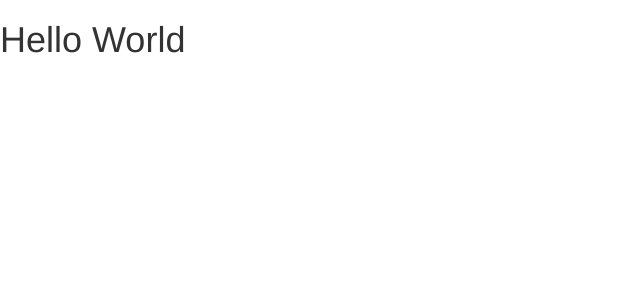
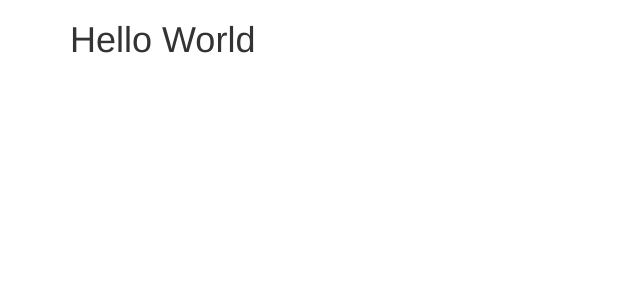
Before and after one commit to ryan-shah/ryan-shah.github.io, a Jekyll site: the page built from index.html, in a window 1280 px wide. Shown: the top 300 px of the page, without its empty margins (0-640 px from the left). Built offline with Jekyll 4.4.1, drawn with Linux system fonts in a browser that asks for light colours; nearby versions of some CDN libraries; library files that are not in the unit come from our copies.

Commit message:
bootstrap default updates

```diff
--- a/_layouts/default.html
+++ b/_layouts/default.html
@@ -1,12 +1,14 @@
-<!DOCTYPE html>
-<html>
+<!doctype html>
+<html lang="en">
 <head>
 	<title>{{ page.title }}</title>
 	<link rel="stylesheet" type="text/css" href="../css/bootstrap.css">
+	<meta name="viewport" content="width=device-width, initial-scale=1, shrink-to-fit=no">
 </head>
 <body>
-
-	{{ content }}
+	<div class="container">
+		{{ content }}
+	</div>
 
 	<script src="https://code.jquery.com/jquery-3.3.1.slim.min.js" integrity="sha384-q8i/X+965DzO0rT7abK41JStQIAqVgRVzpbzo5smXKp4YfRvH+8abtTE1Pi6jizo" crossorigin="anonymous"></script>
 	<script src="https://cdnjs.cloudflare.com/ajax/libs/popper.js/1.14.3/umd/popper.min.js" integrity="sha384-ZMP7rVo3mIykV+2+9J3UJ46jBk0WLaUAdn689aCwoqbBJiSnjAK/l8WvCWPIPm49" crossorigin="anonymous"></script>
```
